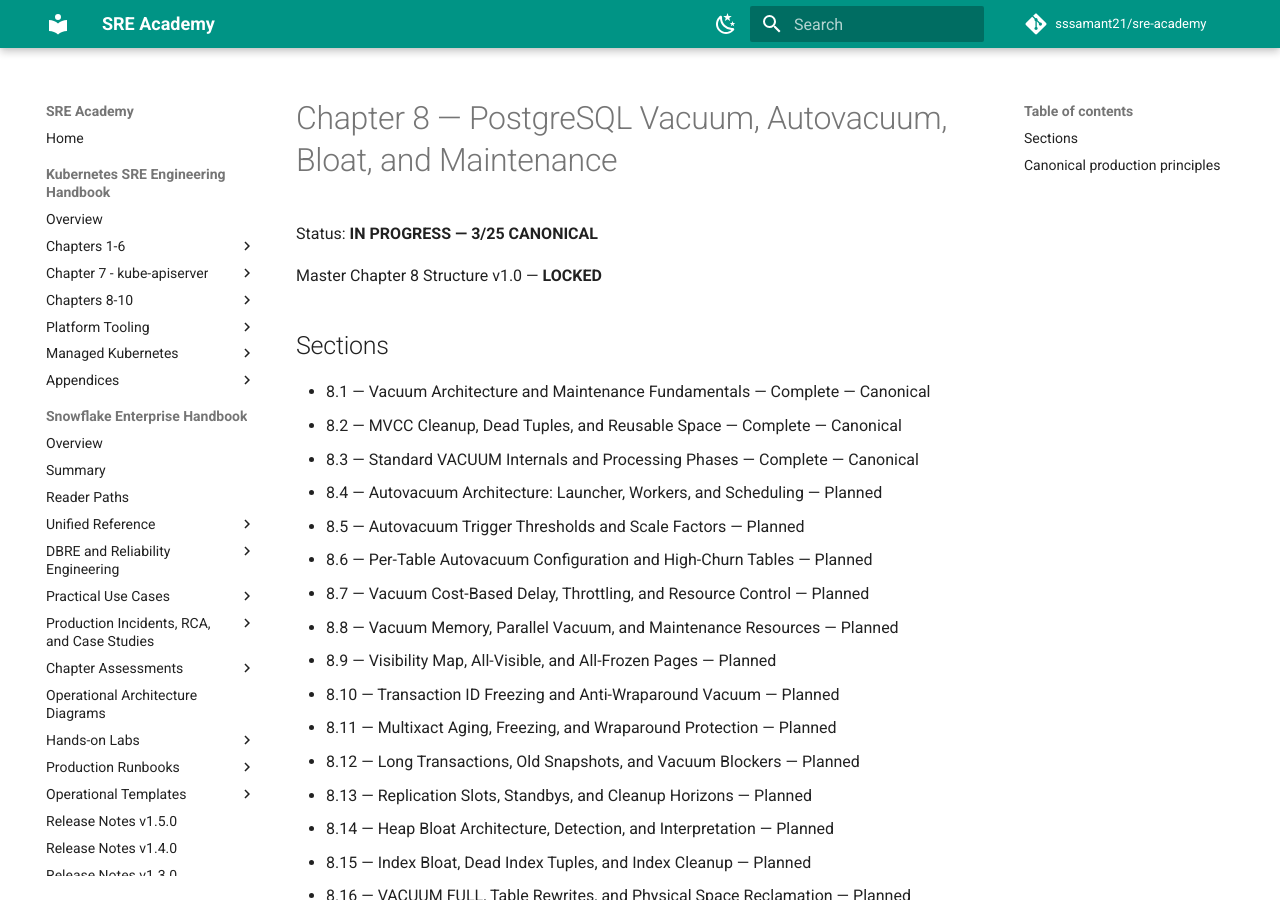
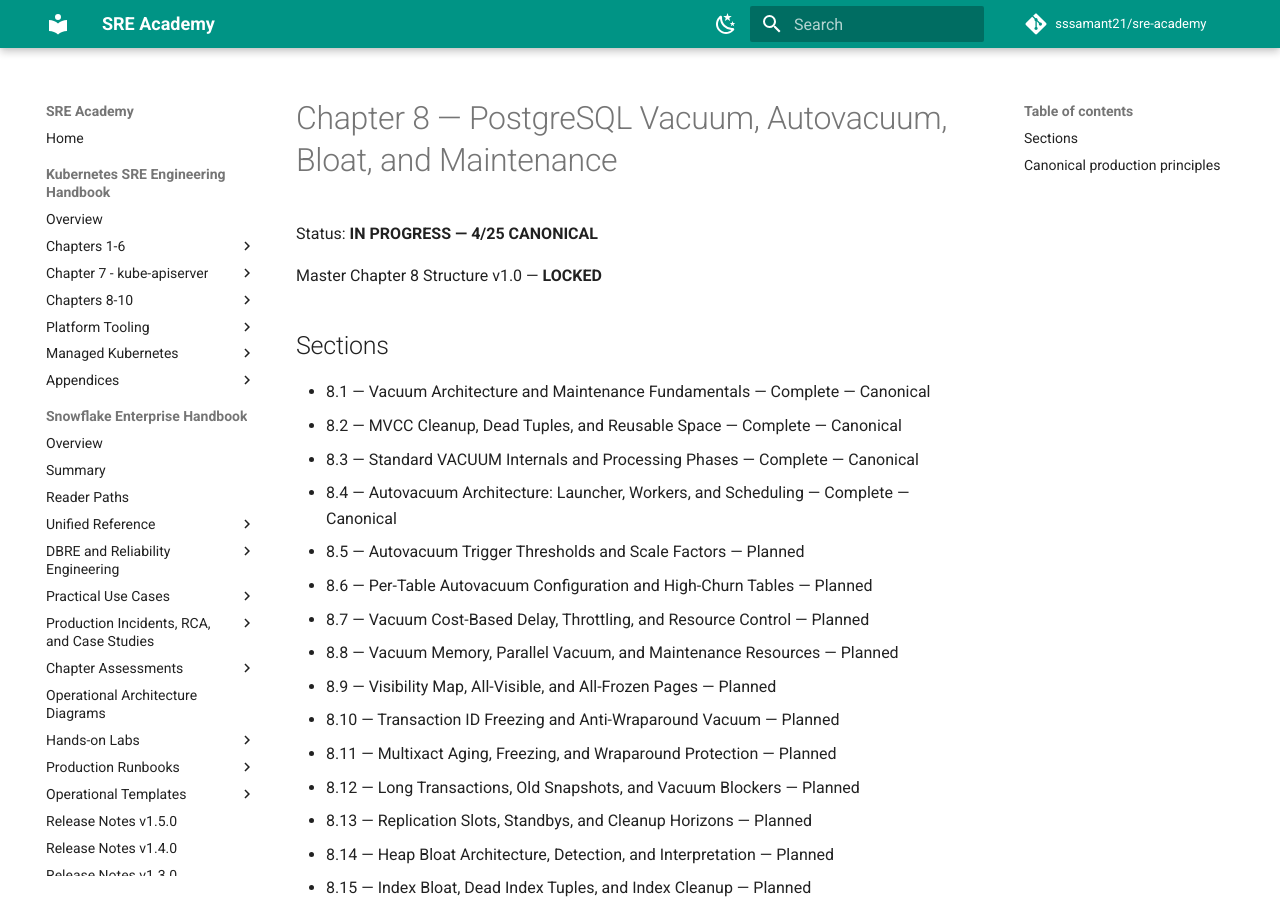
Before and after one commit to sssamant21/sre-academy, an MkDocs documentation site: the page built from docs/books/postgresql-sre-dbre-handbook/chapter-08/index.md, in a window 1280 px wide and 900 px high. Built offline with MkDocs 1.6.1 and Material for MkDocs 9.7.7, drawn with Linux system fonts in a browser that asks for light colours; comment, search, counter and statistics services are not loaded.

Commit message:
docs(postgres): update chapter 8 status to 4 of 25 canonical

```diff
--- a/docs/books/postgresql-sre-dbre-handbook/chapter-08/index.md
+++ b/docs/books/postgresql-sre-dbre-handbook/chapter-08/index.md
@@ -1,6 +1,6 @@
 # Chapter 8 — PostgreSQL Vacuum, Autovacuum, Bloat, and Maintenance
 
-Status: **IN PROGRESS — 3/25 CANONICAL**
+Status: **IN PROGRESS — 4/25 CANONICAL**
 
 Master Chapter 8 Structure v1.0 — **LOCKED**
 
@@ -9,7 +9,7 @@ Master Chapter 8 Structure v1.0 — **LOCKED**
 - 8.1 — Vacuum Architecture and Maintenance Fundamentals — Complete — Canonical
 - 8.2 — MVCC Cleanup, Dead Tuples, and Reusable Space — Complete — Canonical
 - 8.3 — Standard VACUUM Internals and Processing Phases — Complete — Canonical
-- 8.4 — Autovacuum Architecture: Launcher, Workers, and Scheduling — Planned
+- 8.4 — Autovacuum Architecture: Launcher, Workers, and Scheduling — Complete — Canonical
 - 8.5 — Autovacuum Trigger Thresholds and Scale Factors — Planned
 - 8.6 — Per-Table Autovacuum Configuration and High-Churn Tables — Planned
 - 8.7 — Vacuum Cost-Based Delay, Throttling, and Resource Control — Planned
```
